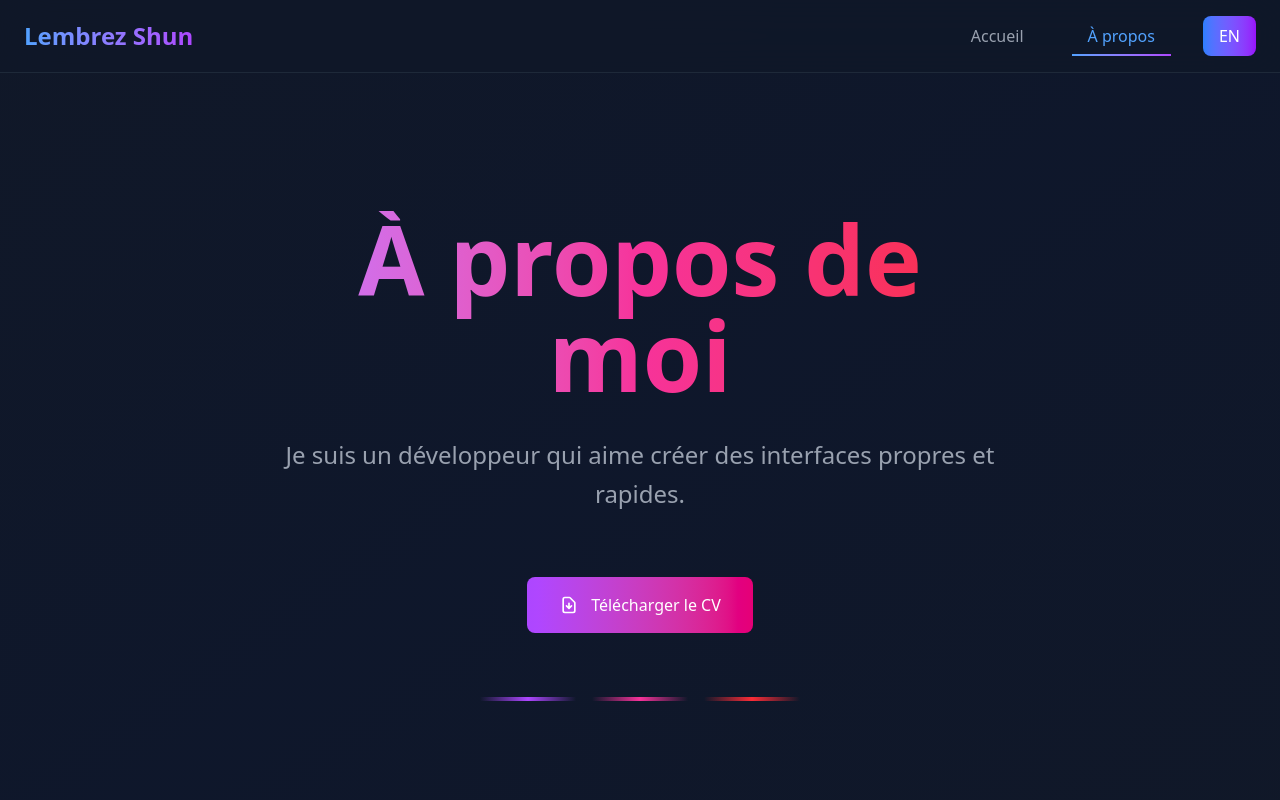
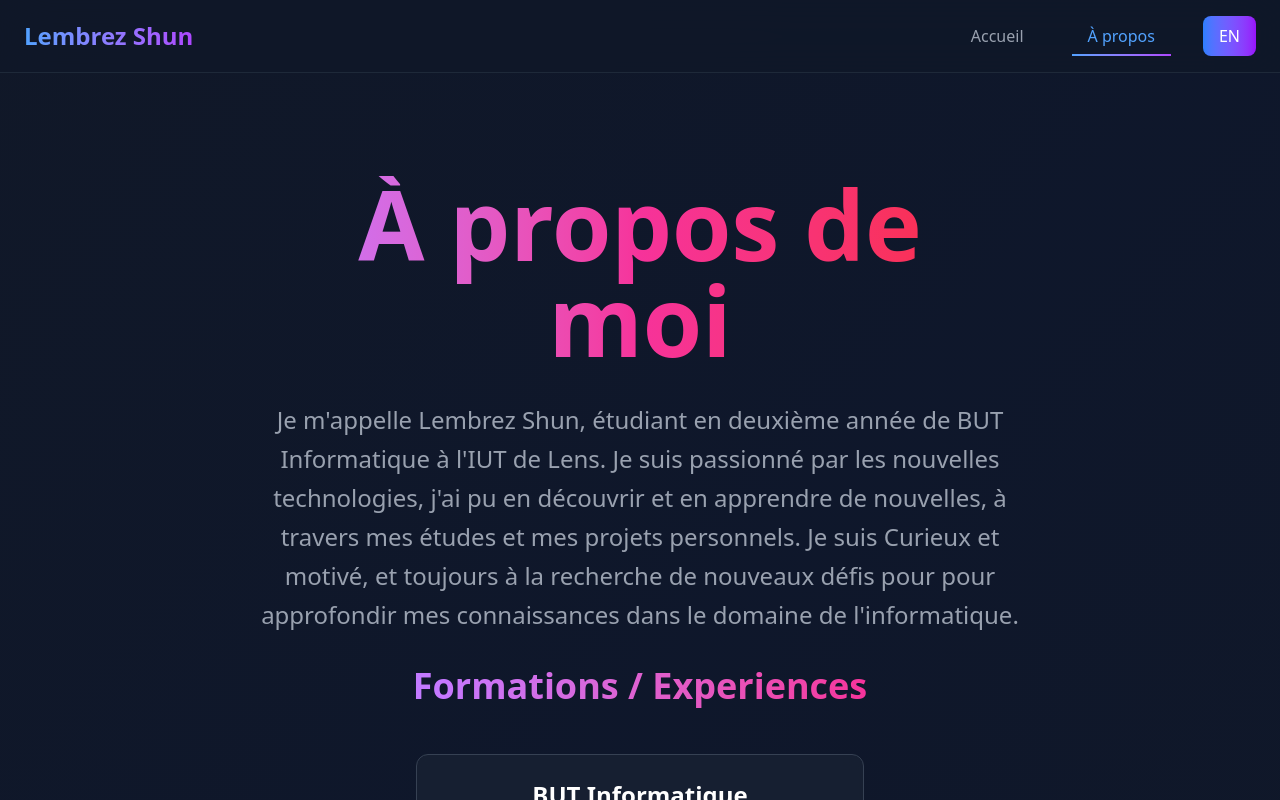
Before and after one commit to Shun-codes/portfolio, a React (Vite) app: page / in a window 1280 px wide. Both pictures are taken after a click on the button "À propos". Shown: the top 800 px of the page. Built offline with nearby package versions, Linux system fonts and the light colour scheme.

Commit message:
Ajoute d'une section formation experiences dans about

```diff
--- a/src/locales/en.json
+++ b/src/locales/en.json
@@ -19,8 +19,12 @@
     }
   },
   "about": {
-    "title": "About me",
-    "description": "I’m a developer who likes to build clean UI and fast experiences."
+  "title": "About Me",
+  "description": "My name is Lembrez Shun, a second-year student in Bachelor of Technology in Computer Science at IUT de Lens. I am passionate about new technologies, which I have been able to discover and learn through my studies and personal projects. I am curious and motivated, always seeking new challenges to deepen my knowledge in the field of computer science.",
+  "titleF1": "Bachelor of Technology in Computer Science",
+  "institutionF1": "IUT de Lens",
+  "periodF1": "September 2024 - Present",
+  "descriptionF1": "Training focused on software development, including programming in Java, Python, and PHP, database management with SQLite and PostgreSQL, as well as web application design. Participation in collaborative projects and learning of agile methodologies."
   },
   "buttons": {
     "downloadCV": "Download CV"
--- a/src/locales/fr.json
+++ b/src/locales/fr.json
@@ -20,7 +20,11 @@
   },
   "about": {
     "title": "À propos de moi",
-    "description": "Je suis un développeur qui aime créer des interfaces propres et rapides."
+    "description": "Je m'appelle Lembrez Shun, étudiant en deuxième année de BUT Informatique à l'IUT de Lens. Je suis passionné par les nouvelles technologies, j'ai pu en découvrir et en apprendre de nouvelles, à travers mes études et mes projets personnels. Je suis Curieux et motivé, et toujours à la recherche de nouveaux défis pour pour approfondir mes connaissances dans le domaine de l'informatique.",
+    "titleF1": "BUT Informatique",
+    "institutionF1": "IUT de Lens",
+    "periodF1": "Septembre 2024 - Présent",
+    "descriptionF1": "Formation axée sur le développement logiciel, incluant la programmation en Java, Python, et PHP, la gestion de bases de données SQLite et PostgreSQL, ainsi que la conception d'applications web. Participation à des projets collaboratifs et apprentissage des méthodes agiles."
   },
   "buttons": {
     "downloadCV": "Télécharger le CV"
--- a/src/pages/About.tsx
+++ b/src/pages/About.tsx
@@ -18,6 +18,46 @@ const About: React.FC = () => {
           <p className="text-xl md:text-2xl text-gray-400 leading-relaxed">
             {t('about.description')}
           </p>
+
+          {/* Formations / Experiences Section */}
+      <div className="mb-16 sm:mb-20">
+        <h2 className="text-3xl sm:text-4xl font-bold text-white mb-8 sm:mb-12 text-center px-4">
+          <span className="bg-gradient-to-r from-purple-400 to-pink-500 bg-clip-text text-transparent">
+            Formations / Experiences
+          </span>
+        </h2>
+
+        {/* Grid centré avec max-width */}
+        <div className="max-w-6xl mx-auto">
+          <div className="flex flex-wrap gap-4 sm:gap-6 justify-center">
+            {/* Formation 1 */}
+            <div
+              className="w-full max-w-md bg-gray-800/50 backdrop-blur-sm border border-gray-700 rounded-xl p-5 sm:p-6 hover:scale-105 hover:shadow-2xl hover:shadow-purple-500/20 transition-all duration-300 cursor-pointer"
+            >
+              <div className="flex items-start gap-4">
+                <div className="flex-1">
+                  <h3 className="text-xl sm:text-2xl font-bold text-white mb-1">
+                    {t('about.titleF1')}
+                  </h3>
+                  <p className="text-purple-400 font-medium mb-1 text-sm sm:text-base">
+                    {t('about.institutionF1')}
+                  </p>
+                  <p className="text-gray-500 italic text-xs sm:text-sm mb-3">
+                    {t('about.periodF1')}
+                  </p>
+                  <p className="text-gray-400 leading-relaxed text-sm sm:text-base">
+                    {t('about.descriptionF1')}
+                  </p>
+                </div>
+              </div>
+            </div>
+
+            {/* Formation 2*/}
+
+
+          </div>
+        </div>
+      </div>
 
           {/* Download CV Button */}
           <div className="pt-8">
@@ -45,4 +85,5 @@ const About: React.FC = () => {
   );
 };
 
+
 export default About;
```
